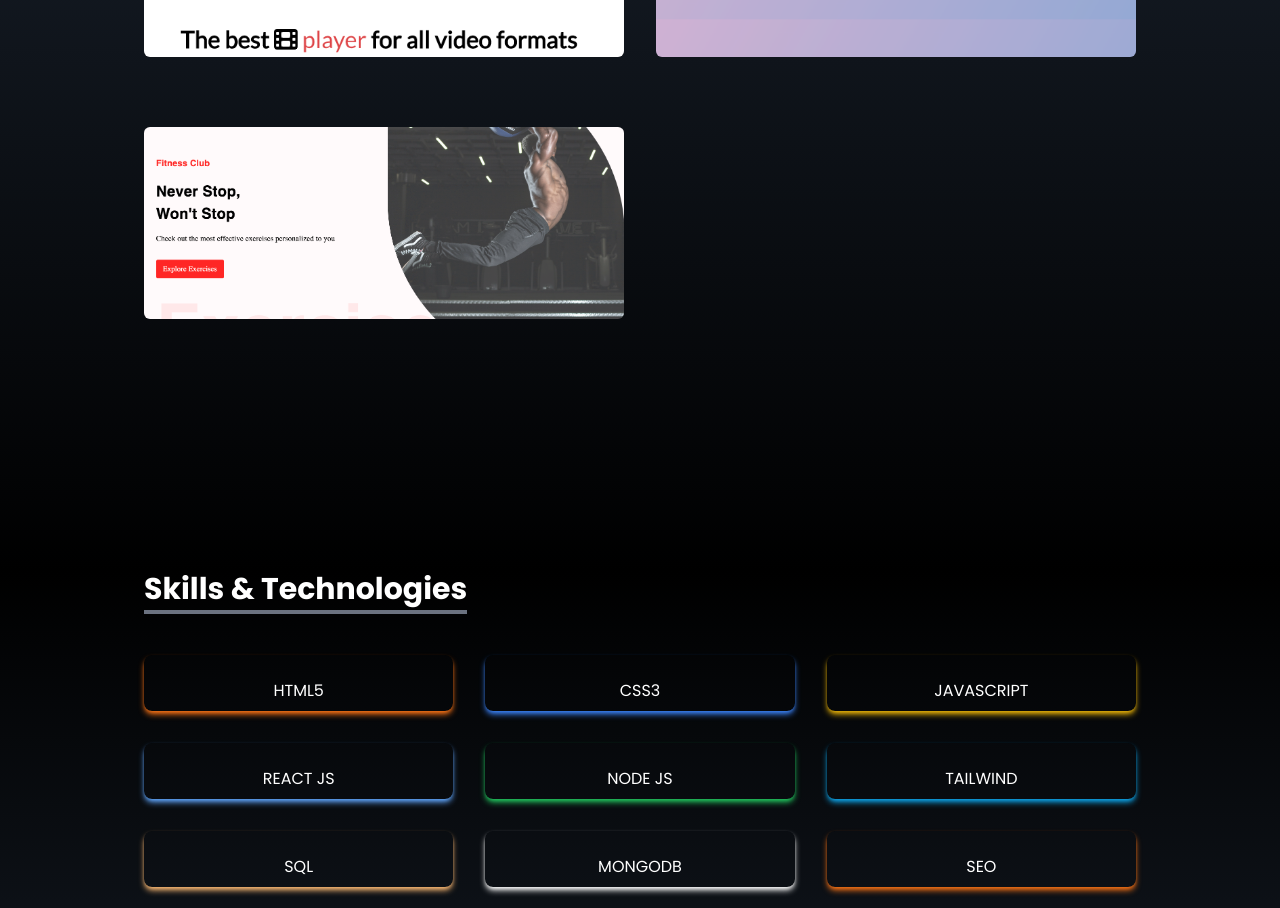
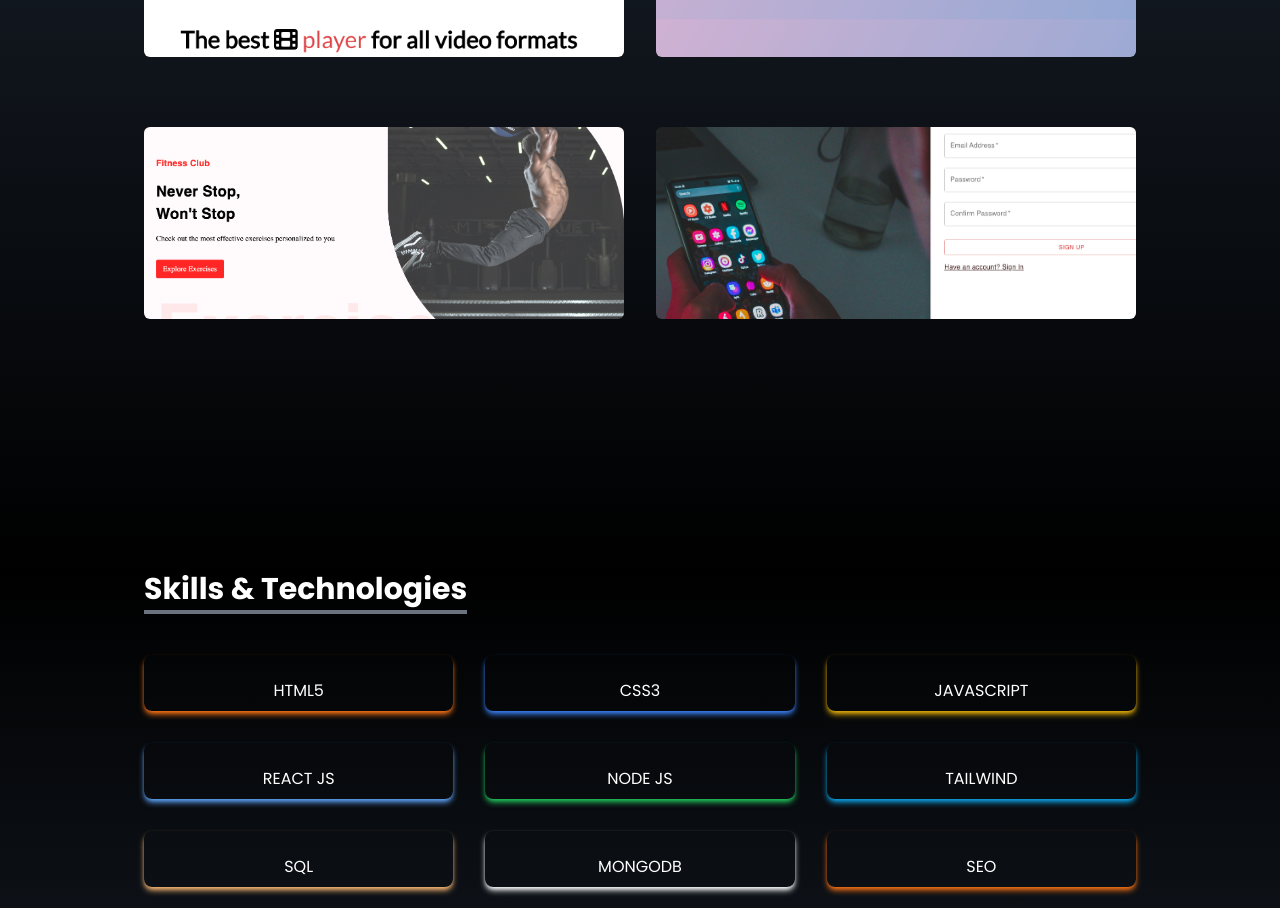
Before and after one commit to frankasamoah/personal-portfolio, a React (Create React App) app: page / in a window 1280 px wide. Shown: the part 2411-3319 px from the top of the page. Built offline with nearby package versions, Linux system fonts and the light colour scheme.

Commit message:
project addition

```diff
--- a/src/data.js
+++ b/src/data.js
@@ -2,6 +2,7 @@
 import vidapp from "./assets/vidapp.png";
 import ipfinder from "./assets/ipfinder.png";
 import befitgym from "./assets/befitgym.png";
+import vectalk from "./assets/vectalk.png";
 
 export const projects = [
   {
@@ -30,6 +31,15 @@ export const projects = [
     preview: "https://befitgymapp.netlify.app",
     description:
       "Get thousands of specialized workouts on the app as well as resource on youtube",
+  },
+  {
+    id: 4,
+    title: "Chat App",
+    code: "React JS and Node.JS",
+    src: vectalk,
+    preview: "https://vectalk.netlify.app",
+    description:
+      "Live chat application with NodeJS as backend, MongoDB and socket.io for live chatting",
   },
 
 ];
```
Also changed, not shown: src/assets/vectalk.png (added).
